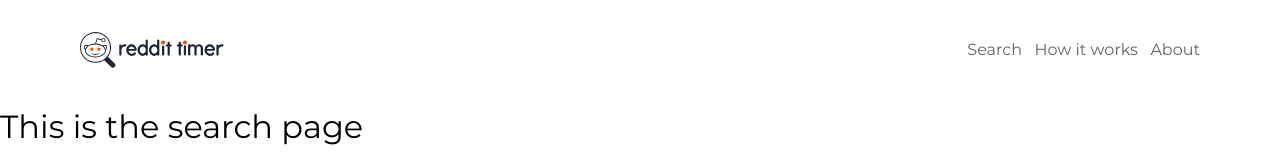
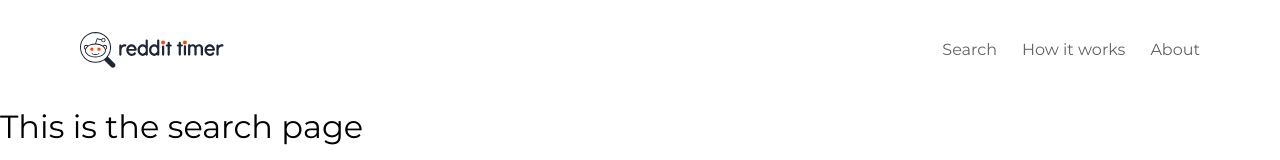
Before and after one commit to ooloo-io/reddit-timer-ferueda, a React (Create React App) app: page /search in a window 1280 px wide. Shown: the top 160 px of the page. Built offline with nearby package versions, Linux system fonts and the light colour scheme.

Commit message:
Update Nav.js styles
Improved li elements styles

```diff
--- a/src/components/Header/Nav.js
+++ b/src/components/Header/Nav.js
@@ -4,29 +4,29 @@ import styled from 'styled-components';
 
 import * as ROUTES from '../../constants/routes';
 
-const StyledList = styled.ul`
+const ListWrapper = styled.ul`
   display: flex;
-  color: var(--brownish-grey);
-  font-weight: 400;
+`;
 
-  li:not(:first-child):not(:last-child) {
-    margin: 0 12.5px;
+const ListItem = styled.li`
+  &:not(:first-child):not(:last-child) {
+    margin: 0 25px;
   }
 `;
 
 const Nav = () => (
   <nav>
-    <StyledList>
-      <li>
-        <Link to={{ pathname: ROUTES.SEARCH, search: 'q=javascript' }}>Search</Link>
-      </li>
-      <li>
+    <ListWrapper>
+      <ListItem>
+        <Link to={{ pathname: ROUTES.SEARCH, search: 'subreddit=javascript' }}>Search</Link>
+      </ListItem>
+      <ListItem>
         <Link to={`${ROUTES.HOME}${ROUTES.HOWITWORKS}`}>How it works</Link>
-      </li>
-      <li>
+      </ListItem>
+      <ListItem>
         <Link to={`${ROUTES.HOME}${ROUTES.ABOUT}`}>About</Link>
-      </li>
-    </StyledList>
+      </ListItem>
+    </ListWrapper>
   </nav>
 );
 
```
